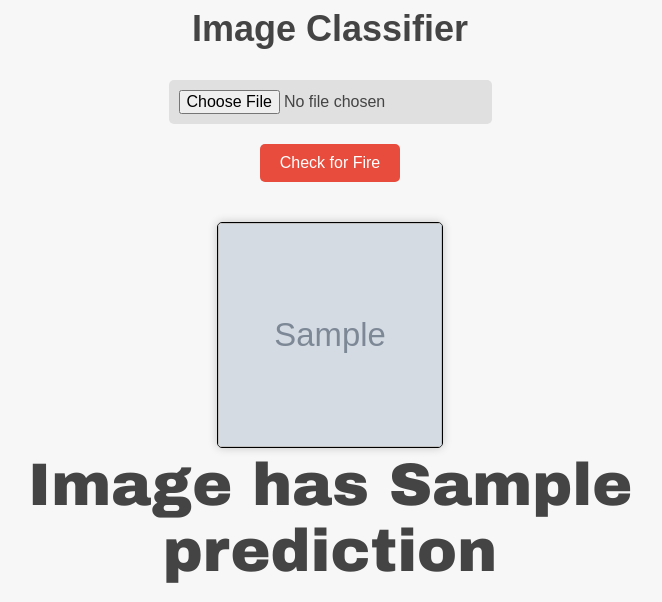
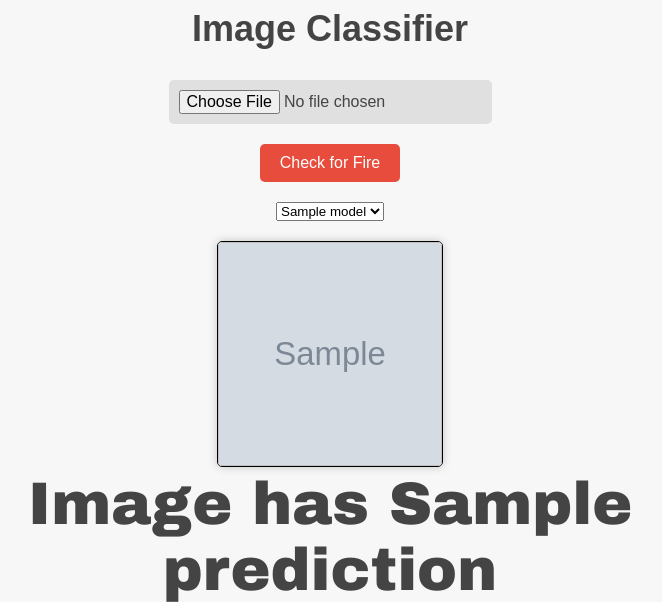
Before and after one commit to akdasUAF/ForestFireDetection, a Flask app: template Templates/index.html in a window 1280 px wide. Shown: the top 602 px of the page, without its empty margins (310-972 px from the left). Run offline with Flask 2, Linux system fonts and the light colour scheme; the template is opened without the code that fills it: most values are stand-ins (such as "Sample title", 1, 10 or a date in 2020).

Commit message:
Changed index page to display different NN names

```diff
--- a/Templates/index.html
+++ b/Templates/index.html
@@ -11,6 +11,16 @@
         <form class="p-3 text-center" action="/" method="post" enctype="multipart/form-data">
             <input id="imageInput" class="form-control btn btn-primary mt-3" type="file" name="imageFile">
             <input class="btn btn-primary mt-3" type="submit" value="Check for Fire">
+            <select name="modelOptions">
+                {% for model in listOfModels %}
+                    {% if modelToUse == model.name %}
+                    <option selected value="{{model.name}}">{{model.name}}</option>
+                    {% else %}
+                    <option value="{{model.name}}">{{model.name}}</option>
+                    {% endif %}
+
+                {% endfor %}
+            </select>
         </form>
 
         {% if prediction %}
```
